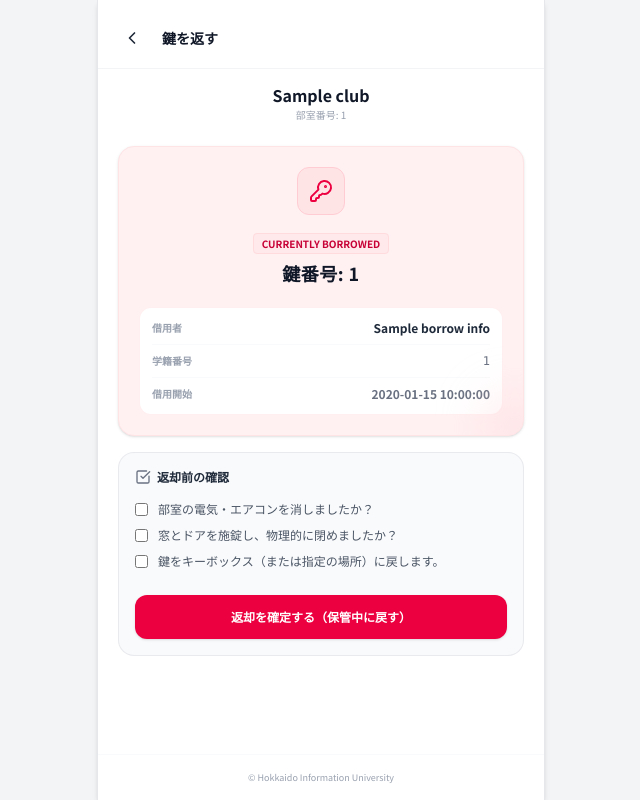
After one commit to kuroiko0429/kagi-kashi-ex, a Flask app: template flaskr/templates/return.html in a window 1280 px wide. The commit adds this page. Shown: the whole page, without its empty margins (319-959 px from the left). Run offline with Flask 3, Linux system fonts and the light colour scheme; the template is opened without the code that fills it: most values are stand-ins (such as "Sample title", 1, 10 or a date in 2020).

Commit message:
鍵の借用および返却機能のセキュリティ強化と専用ページの追加

```diff
--- /dev/null
+++ b/flaskr/templates/return.html
@@ -0,0 +1,98 @@
+{% extends 'layout.html' %}
+
+{% block title %}鍵を返す | Kagi-Kashi{% endblock %}
+
+{% block content %}
+<div class="flex-grow flex flex-col h-full bg-white">
+
+  <!-- ヘッダー -->
+  <div class="px-4 pt-5 pb-3 flex items-center justify-between border-b border-gray-100 bg-white sticky top-0 z-30 select-none">
+    <div class="flex items-center gap-3">
+      <a href="{{ url_for('detail', club_id=club.id) }}" class="p-2 rounded-xl hover:bg-gray-100 text-gray-800 transition-all active:scale-95">
+        <i data-lucide="chevron-left" class="w-5 h-5"></i>
+      </a>
+      <h2 class="text-sm font-bold text-gray-900">鍵を返す</h2>
+    </div>
+  </div>
+
+  <!-- スクロール可能な返却コンテンツ -->
+  <div class="flex-1 overflow-y-auto no-scrollbar pb-8 px-5">
+
+    <!-- 対象サークルの簡易情報 -->
+    <div class="py-4 text-center">
+      <h1 class="text-base font-bold text-gray-900 leading-tight">{{ club.name }}</h1>
+      <p class="text-[10px] text-gray-400 mt-0.5">部室番号: {{ club.room_number }}</p>
+    </div>
+
+    <!-- 借用中カード -->
+    <div class="my-2 p-5 rounded-2xl bg-rose-50 border border-rose-100 flex flex-col items-center justify-center gap-3.5 shadow-sm relative overflow-hidden">
+      <!-- 装飾用 -->
+      <div class="absolute -right-6 -bottom-6 w-16 h-16 rounded-full bg-rose-200/40 blur-xl"></div>
+
+      <div class="w-12 h-12 rounded-xl bg-rose-100 border border-rose-200 flex items-center justify-center">
+        <i data-lucide="key-round" class="w-6 h-6 text-rose-600"></i>
+      </div>
+
+      <div class="text-center w-full">
+        <span class="text-[10px] font-bold text-rose-700 bg-rose-100/60 px-2 py-0.5 rounded border border-rose-200/50">CURRENTLY BORROWED</span>
+        <h3 class="text-lg font-black text-rose-850 mt-1.5 font-outfit tracking-wide">鍵番号: {{ borrow_info.key_number }}</h3>
+      </div>
+
+      <!-- 借用者情報詳細 -->
+      <div class="w-full mt-1.5 p-3 rounded-xl bg-white border border-rose-100/60 flex flex-col gap-2 text-xs text-gray-700">
+        <div class="flex justify-between items-center">
+          <span class="text-[10px] text-gray-400 font-bold">借用者</span>
+          <span class="font-bold text-gray-800">{{ borrow_info.student_name }}</span>
+        </div>
+        <div class="flex justify-between items-center border-t border-gray-50 pt-2">
+          <span class="text-[10px] text-gray-400 font-bold">学籍番号</span>
+          <span class="font-mono text-gray-500">{{ borrow_info.student_id }}</span>
+        </div>
+        <div class="flex justify-between items-center border-t border-gray-50 pt-2">
+          <span class="text-[10px] text-gray-400 font-bold">借用開始</span>
+          <span class="text-gray-500 font-semibold">{{ borrow_info.borrowed_at }}</span>
+        </div>
+      </div>
+    </div>
+
+    <!-- 安全返却確認チェックリスト -->
+    <div class="mt-4 p-4 rounded-2xl bg-gray-50 border border-gray-200/80 flex flex-col gap-3">
+      <h3 class="text-xs font-bold text-gray-800 flex items-center gap-1.5 mb-1">
+        <i data-lucide="check-square" class="w-4 h-4 text-gray-500"></i>
+        返却前の確認
+      </h3>
+
+      <div class="flex flex-col gap-2.5">
+        <label class="flex items-start gap-2.5 text-xs text-gray-600 select-none cursor-pointer">
+          <input type="checkbox" required class="mt-0.5 rounded border-gray-300 text-rose-600 focus:ring-rose-500" />
+          <span>部室の電気・エアコンを消しましたか？</span>
+        </label>
+
+        <label class="flex items-start gap-2.5 text-xs text-gray-600 select-none cursor-pointer">
+          <input type="checkbox" required class="mt-0.5 rounded border-gray-300 text-rose-600 focus:ring-rose-500" />
+          <span>窓とドアを施錠し、物理的に閉めましたか？</span>
+        </label>
+
+        <label class="flex items-start gap-2.5 text-xs text-gray-600 select-none cursor-pointer">
+          <input type="checkbox" required class="mt-0.5 rounded border-gray-300 text-rose-600 focus:ring-rose-500" />
+          <span>鍵をキーボックス（または指定の場所）に戻します。</span>
+        </label>
+      </div>
+
+      <form action="{{ url_for('return_key', club_id=club.id) }}" method="POST" class="mt-3.5">
+        <button type="submit"
+                class="w-full py-3.5 rounded-xl bg-rose-600 hover:bg-rose-700 font-bold text-xs text-white shadow-sm active:scale-95 transition-all cursor-pointer">
+          返却を確定する（保管中に戻す）
+        </button>
+      </form>
+    </div>
+
+  </div>
+
+  <!-- フッター -->
+  <div class="text-center py-4 border-t border-gray-50 bg-white">
+    <p class="text-[9px] text-gray-400">&copy; Hokkaido Information University</p>
+  </div>
+
+</div>
+{% endblock %}
```
Also changed, not shown: flaskr/__init__.py (+148 -70 lines), flaskr/templates/borrow.html (added, +93 -0 lines), flaskr/templates/detail.html (+19 -41 lines), flaskr/templates/index.html (+15 -0 lines), tests/test_routes.py (+34 -0 lines).
